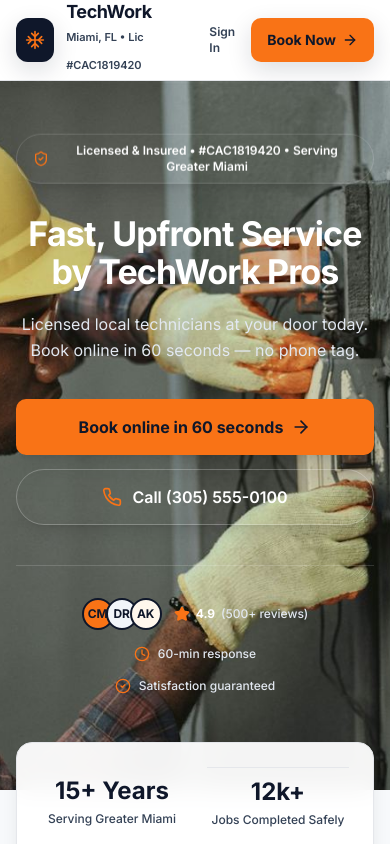
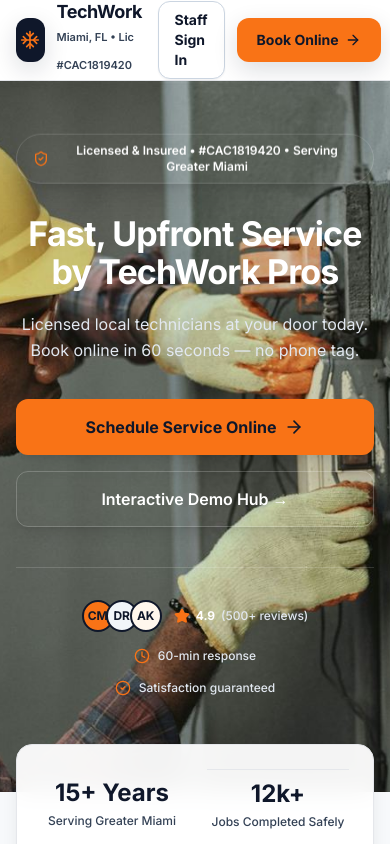
Before and after one commit to masterstech76/servicepro-os, a Next.js app: page / in a window 390 px wide. Shown: the top 844 px of the page. Built offline with nearby package versions, Linux system fonts and the light colour scheme.

Commit message:
clean_up_landing_page_buttons_and_add_prominent_sign_in

```diff
--- a/src/app/(public)/page.tsx
+++ b/src/app/(public)/page.tsx
@@ -144,25 +144,24 @@
             </p>
 
             {/* Primary & Secondary CTAs */}
-            <div className="flex flex-col sm:flex-row items-center justify-center gap-3.5">
+            <div className="flex flex-col sm:flex-row items-center justify-center gap-4">
               <Button
                 asChild
                 size="lg"
-                className="w-full sm:w-auto min-w-[270px] rounded-full text-base font-bold shadow-xl hover:shadow-2xl hover:-translate-y-0.5 transition-all"
+                className="w-full sm:w-auto min-w-[280px] rounded-xl text-base font-bold shadow-xl hover:shadow-2xl hover:-translate-y-0.5 transition-all"
               >
                 <Link href="/book" data-testid="hero-book-cta">
-                  <span>Book online in 60 seconds</span>
+                  <span>Schedule Service Online</span>
                   <ArrowRight className="ml-2 h-5 w-5" aria-hidden="true" />
                 </Link>
               </Button>
 
-              <a
-                href={cleanPhoneHref}
-                className="inline-flex h-14 w-full sm:w-auto items-center justify-center gap-2.5 rounded-full border border-white/25 bg-navy-800/80 backdrop-blur-md px-7 text-base font-semibold text-white shadow-lg hover:bg-navy-800 transition-all focus-visible:outline focus-visible:outline-[3px] focus-visible:outline-orange-500"
+              <Link
+                href="/demo"
+                className="inline-flex h-14 w-full sm:w-auto items-center justify-center gap-2.5 rounded-xl border border-white/20 bg-navy-800/80 backdrop-blur-md px-7 text-base font-semibold text-white shadow-lg hover:bg-navy-800 hover:border-white/40 transition-all focus-visible:outline focus-visible:outline-[3px] focus-visible:outline-orange-500"
               >
-                <Phone className="h-5 w-5 text-orange-500" aria-hidden="true" />
-                <span>Call {businessConfig.phone}</span>
-              </a>
+                <span>Interactive Demo Hub →</span>
+              </Link>
             </div>
 
             {/* Trust Row with Avatars */}
@@ -537,26 +536,22 @@
               Same-Day & Emergency Dispatch
             </span>
             <h2 className="font-heading text-2xl sm:text-4xl lg:text-5xl font-extrabold text-white tracking-tight mb-4">
-              Need emergency service? Call now or book your arrival window online.
+              Need emergency service? Book your arrival window online.
             </h2>
             <p className="mx-auto max-w-2xl text-sm sm:text-lg text-slate-200 mb-8">
-              Licensed {businessConfig.city} technicians are on standby with fully stocked trucks.
+              Licensed technicians on standby with fully stocked trucks.
             </p>
-            <div className="flex flex-col sm:flex-row items-center justify-center gap-3.5">
-              <a
-                href={cleanPhoneHref}
-                className="inline-flex h-14 w-full sm:w-auto items-center justify-center gap-2.5 rounded-full bg-orange-500 px-8 text-base font-bold text-navy-900 shadow-xl hover:bg-orange-600 transition-all focus-visible:outline focus-visible:outline-[3px] focus-visible:outline-white"
+            <div className="flex flex-col sm:flex-row items-center justify-center gap-4">
+              <Button
+                asChild
+                size="lg"
+                className="w-full sm:w-auto min-w-[280px] rounded-xl text-base font-bold shadow-xl hover:shadow-2xl transition-all"
               >
-                <Phone className="h-5 w-5" aria-hidden="true" />
-                <span>Call {businessConfig.phone}</span>
-              </a>
-              <Link
-                href="/book"
-                className="inline-flex h-14 w-full sm:w-auto items-center justify-center gap-2 rounded-full border border-white/25 bg-navy-800/85 backdrop-blur-md px-8 text-base font-semibold text-white hover:bg-navy-800 transition-all focus-visible:outline focus-visible:outline-[3px] focus-visible:outline-orange-500"
-              >
-                <span>Schedule Online</span>
-                <ArrowRight className="h-5 w-5" aria-hidden="true" />
-              </Link>
+                <Link href="/book">
+                  <span>Book an Arrival Window</span>
+                  <ArrowRight className="ml-2 h-5 w-5" aria-hidden="true" />
+                </Link>
+              </Button>
             </div>
           </div>
         </section>
--- a/src/components/layout/Navbar.tsx
+++ b/src/components/layout/Navbar.tsx
@@ -57,20 +57,20 @@
           </Link>
         </nav>
 
-        <div className="flex items-center gap-2 sm:gap-3">
+        <div className="flex items-center gap-3">
           <Link
             href="/login"
-            className="text-xs sm:text-sm font-semibold text-navy-700 hover:text-navy-900 px-2 py-1.5 rounded-lg transition-colors"
+            className="inline-flex items-center justify-center rounded-xl border border-slate-300 bg-white px-4 py-2 text-sm font-bold text-navy-900 shadow-sm hover:bg-slate-50 hover:border-slate-400 transition-all focus-visible:outline focus-visible:outline-[3px] focus-visible:outline-orange-500"
           >
-            Sign In
+            Staff Sign In
           </Link>
           <Button
             asChild
             size="sm"
-            className="rounded-full px-4 sm:px-5 font-bold shadow-md hover:shadow-lg transition-all"
+            className="rounded-xl px-5 font-bold shadow-md hover:shadow-lg transition-all"
           >
             <Link href="/book">
-              <span>Book Now</span>
+              <span>Book Online</span>
               <ArrowRight className="ml-1.5 h-4 w-4" aria-hidden="true" />
             </Link>
           </Button>
```
